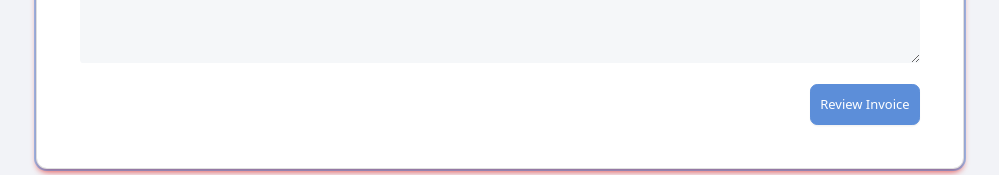
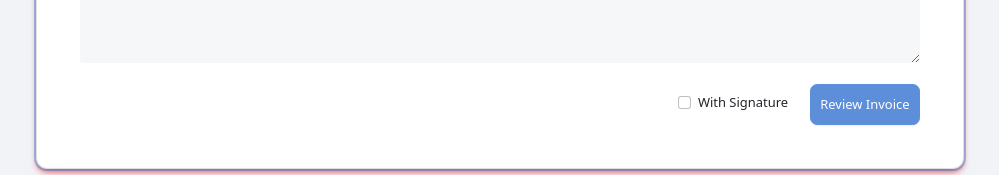
Before and after one commit to hanjarraes/generator-invoice, a React (Create React App) app: page / in a window 1280 px wide. Shown: the part 864-1039 px from the top of the page, without its empty margins (140-1139 px from the left). Built offline with nearby package versions, Linux system fonts and the light colour scheme.

Commit message:
update signature

```diff
--- a/src/App.css
+++ b/src/App.css
@@ -146,3 +146,12 @@ hr {
 .modal-text-info div {
   font-weight: 500;
 }
+
+.modal-signature{
+  font-weight: 500;
+}
+
+.modal-signature span{
+  font-weight: 700;
+  margin-bottom: 5rem;
+}
--- a/src/components/InvoiceForm.js
+++ b/src/components/InvoiceForm.js
@@ -30,6 +30,7 @@ class InvoiceForm extends React.Component {
       taxRate: '',
       taxAmmount: '0',
       discountRate: '',
+      isSignature: false,
       discountAmmount: '0'
     };
     this.state.items = [
@@ -50,6 +51,11 @@ class InvoiceForm extends React.Component {
     var index = this.state.items.indexOf(items);
     this.state.items.splice(index, 1);
     this.setState(this.state.items);
+  };
+  handleIsSignatureChange = () => {
+    this.setState(prevState => ({
+      isSignature: !prevState.isSignature,
+    }));
   };
   handleAddEvent(evt) {
     var id = this.state.items.length + 1
@@ -72,10 +78,10 @@ class InvoiceForm extends React.Component {
       return acc + (parseFloat(item.price) * parseInt(item.quantity));
     }, subTotal);
 
-    const subTotalFloat = parseFloat(subTotal).toFixed(2);
-    const taxAmountFloat = (subTotalFloat * (this.state.taxRate / 100)).toFixed(2);
-    const discountAmountFloat = (subTotalFloat * (this.state.discountRate / 100)).toFixed(2);
-    const totalFloat = (subTotalFloat - discountAmountFloat + parseFloat(taxAmountFloat)).toFixed(2);
+    const subTotalFloat = parseFloat(subTotal);
+    const taxAmountFloat = (subTotalFloat * (this.state.taxRate / 100));
+    const discountAmountFloat = (subTotalFloat * (this.state.discountRate / 100));
+    const totalFloat = (subTotalFloat - discountAmountFloat + parseFloat(taxAmountFloat));
 
     this.setState({
       subTotal: parseFloat(subTotalFloat).toLocaleString(),
@@ -122,7 +128,11 @@ class InvoiceForm extends React.Component {
   };
 
   closeModal = (event) => this.setState({ isOpen: false });
+
+
   render() {
+  console.log(this.state.isSignature)
+
     return (
       <Form onSubmit={this.openModal}>
         <Row className='justify-content-center'>
@@ -297,8 +307,20 @@ class InvoiceForm extends React.Component {
                 as="textarea"
                 className="my-2"
                 rows={1} />
-              <div>
-                <Button variant="primary" type="submit" className="d-block mt-3 float-end">Review Invoice</Button>
+              <div className='mt-3 d-flex align-items-center justify-content-end'>
+                <div className="form-check pe-4">
+                  <input
+                    className="form-check-input"
+                    type="checkbox"
+                    value={this.state.isSignature}
+                    onChange={this.handleIsSignatureChange}
+                    id="flexCheckDefault"
+                  />
+                  <label className="form-check-label" htmlFor="flexCheckDefault">
+                    With Signature
+                  </label>
+                </div>
+                <Button variant="primary" type="submit">Review Invoice</Button>
               </div>
             </Card>
           </Col>
@@ -306,6 +328,7 @@ class InvoiceForm extends React.Component {
         <InvoiceModal
           showModal={this.state.isOpen}
           closeModal={this.closeModal}
+          isSignature={this.state.isSignature}
           info={this.state}
           items={this.state.items}
           currency={this.state.currency}
--- a/src/components/InvoiceModal.js
+++ b/src/components/InvoiceModal.js
@@ -27,7 +27,7 @@ const GenerateInvoice = () => {
   });
 }
 
-const InvoiceModal = ({ showModal, closeModal, info, currency, total, items, subTotal, taxAmmount, discountAmmount }) => {
+const InvoiceModal = ({ showModal, closeModal, info, currency, total, items, subTotal, taxAmmount, discountAmmount, isSignature }) => {
   return (
     <div>
       <Modal show={showModal} onHide={closeModal} size="lg" centered>
@@ -91,7 +91,7 @@ const InvoiceModal = ({ showModal, closeModal, info, currency, total, items, sub
             </Table>
             <Row className='my-5'>
               <Col md={8}>
-              <div className='modal-text-info'>
+                <div className='modal-text-info'>
                   <span>Payment Intruction</span>
                   <div className='item-total'>PT. ALUR,EDIA FACRI SUKSES</div>
                 </div>
@@ -130,6 +130,19 @@ const InvoiceModal = ({ showModal, closeModal, info, currency, total, items, sub
               <div className="bg-light py-3 px-4 rounded">
                 {info.notes}
               </div>}
+
+            {isSignature === true &&
+              <Row className='mt-4'>
+                <Col md={8} />
+                <Col md={4} className='modal-signature'>
+                  <div>Thanks You & Regards, </div>
+                  <span>AlurNews.com</span>
+                  <div style={{ marginTop: '100px' }}>Harianto</div>
+                  <div>Direktur</div>
+                </Col>
+              </Row>
+            }
+
           </div>
         </div>
         <div className="pb-4 px-4">
```
